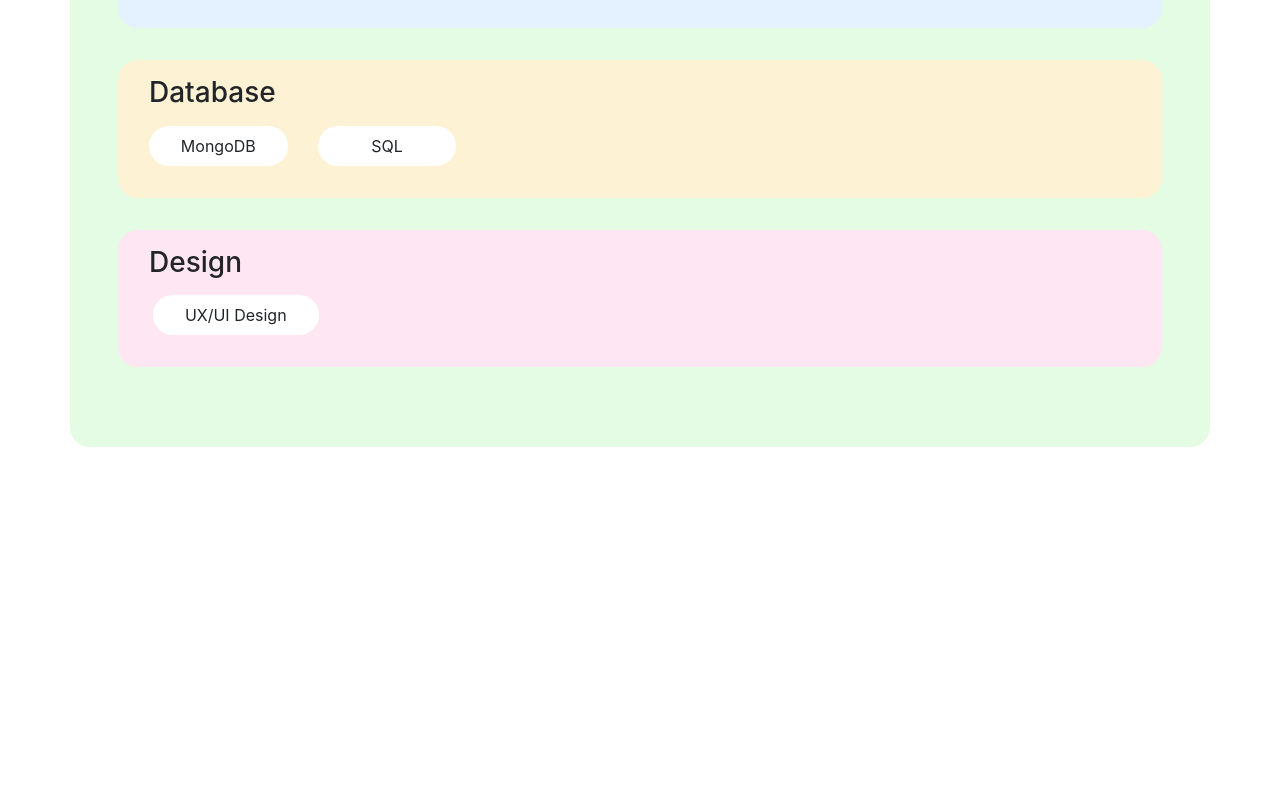
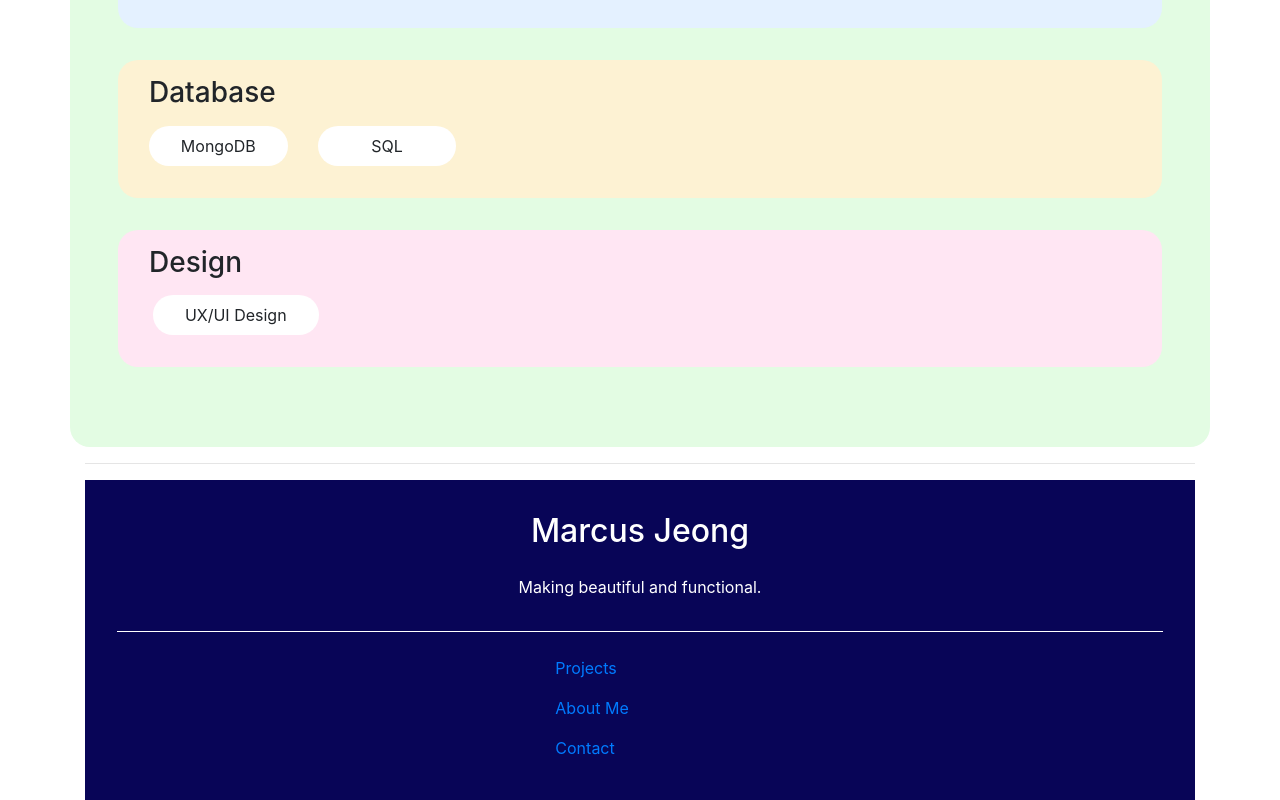
Before and after one commit to MJdesigns96/portfolio2, a Next.js app: page / in a window 1280 px wide. Shown: the part 705-1505 px from the top of the page. Before the commit the page ends 1152 px from the top, so only its background shows below. Built offline with nearby package versions, Linux system fonts and the light colour scheme.

Commit message:
worked on initial footer

```diff
--- /dev/null
+++ b/src/app/components/Footer.js
@@ -0,0 +1,32 @@
+import Link from "next/link";
+
+export default function Footer() {
+    return(
+        <footer>
+            <div className="row mb-3">
+                <div className="col-3"></div>
+                <div className="col-6 text-center">
+                    <h2>Marcus Jeong</h2>
+                </div>
+                <div className="col-3"></div>
+            </div>
+            <div className="row text-center">
+                <div className="col">
+                    <p>Making beautiful and functional.</p>
+                </div>
+            </div>
+            <hr className="divider"></hr>
+            <div className="row container-fluid">
+                <div className="col-5"></div>
+                <div className="col">
+                    <ul className="navbar-nav">
+                        <li className="nav-item"><Link className="nav-link" href="/projects">Projects</Link></li>
+                        <li className="nav-item"><Link className="nav-link" href="/about">About Me</Link></li>
+                        <li className="nav-item"><Link className="nav-link" href="/contact">Contact</Link></li>
+                    </ul>
+                </div>
+                <div className="col-5"></div>
+            </div>
+        </footer>
+    )
+}
--- a/src/app/components/styles.modules.css
+++ b/src/app/components/styles.modules.css
@@ -36,3 +36,14 @@
     border-radius: 20px;
     padding: 0.5em 0;
 }
+
+footer {
+    padding: 2em 2em;
+    color: white;
+    background-color: #080557;
+}
+
+.divider {
+    border: 0;
+    border-top: 1px solid #ffff;
+}
--- a/src/app/layout.js
+++ b/src/app/layout.js
@@ -1,5 +1,5 @@
 import Header from "./components/Header";
-import Hero from "./components/Hero";
+import Footer from "./components/Footer";
 
 export default function RootLayout({ children }) {
   return (
@@ -12,6 +12,8 @@ export default function RootLayout({ children }) {
         <Header />
         <hr></hr>
         {children}
+        <hr></hr>
+        <Footer />
       </body>
     </html>
   );
```
Also changed, not shown: src/app/projects/page.js (+18 -3 lines).
